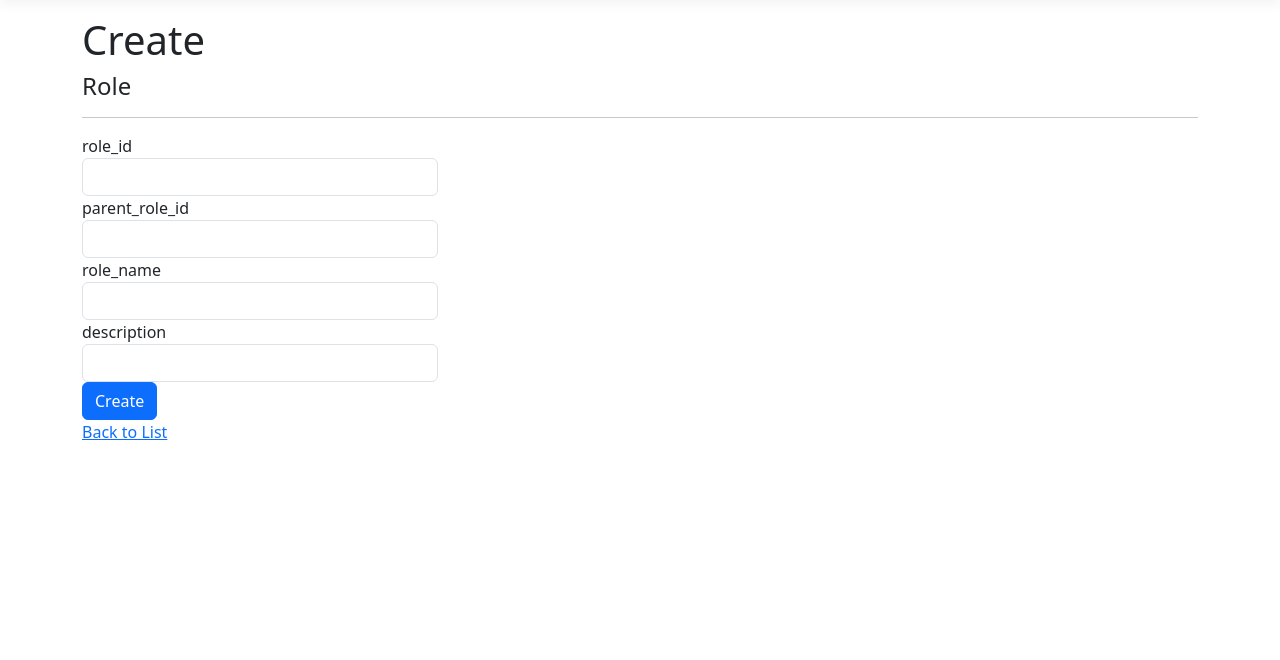
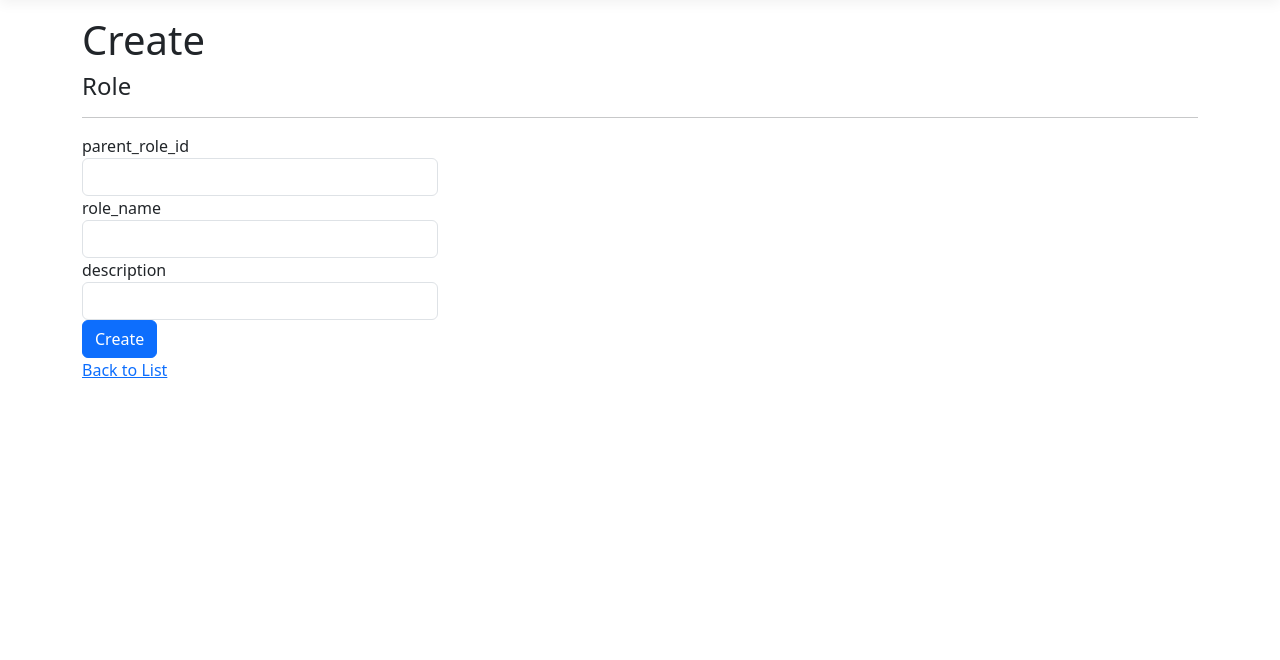
Before and after one commit to Nadiia-Molnar/EventHub-CS360, an ASP.NET Core app: page /Roles/Create in a window 1280 px wide. Shown: the part 57-717 px from the top of the page. Run offline with ASP.NET Core 8, Linux system fonts and the light colour scheme; style sheets or scripts are compiled from the project's sources; the project's own start-up code is not run, and a stand-in starts its controllers and pages; some libraries are stand-ins or nearby versions.

Commit message:
Fix CRUD creation and improve Roles form

```diff
--- a/Models/Venue.cs
+++ b/Models/Venue.cs
@@ -7,6 +7,7 @@ namespace EventHub.Models;
 public class Venue
 {
     [Key]
+    [DatabaseGenerated(DatabaseGeneratedOption.None)]
     public int venue_id { get; set; }
 
     public string name { get; set; } = string.Empty;
--- a/Pages/CS360/Create.cshtml.cs
+++ b/Pages/CS360/Create.cshtml.cs
@@ -5,6 +5,7 @@ using System.Threading.Tasks;
 using Microsoft.AspNetCore.Mvc;
 using Microsoft.AspNetCore.Mvc.RazorPages;
 using Microsoft.AspNetCore.Mvc.Rendering;
+using Microsoft.EntityFrameworkCore;
 using EventHub.Data;
 using EventHub.Models;
 
@@ -35,6 +36,9 @@ namespace EventHub.Pages.CS360
                 return Page();
             }
 
+            Venue.venue_id =
+            (await _context.Venue.MaxAsync(v => (int?)v.venue_id) ?? 0) + 1;
+
             _context.Venue.Add(Venue);
             await _context.SaveChangesAsync();
 
--- a/Pages/Roles/Create.cshtml
+++ b/Pages/Roles/Create.cshtml
@@ -13,11 +13,6 @@
     <div class="col-md-4">
         <form method="post">
             <div asp-validation-summary="ModelOnly" class="text-danger"></div>
-            <div class="form-group">
-                <label asp-for="Role.role_id" class="control-label"></label>
-                <input asp-for="Role.role_id" class="form-control" />
-                <span asp-validation-for="Role.role_id" class="text-danger"></span>
-            </div>
             <div class="form-group">
                 <label asp-for="Role.parent_role_id" class="control-label"></label>
                 <input asp-for="Role.parent_role_id" class="form-control" />
```
Also changed, not shown: Pages/Events/Create.cshtml.cs (+10 -1 lines).
